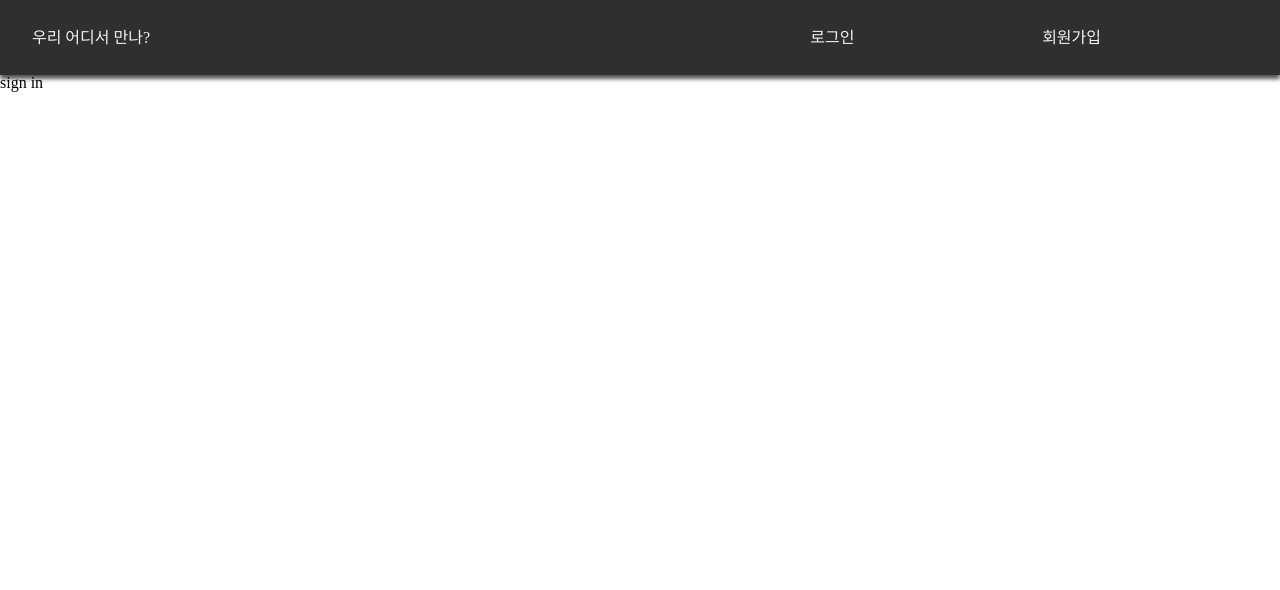
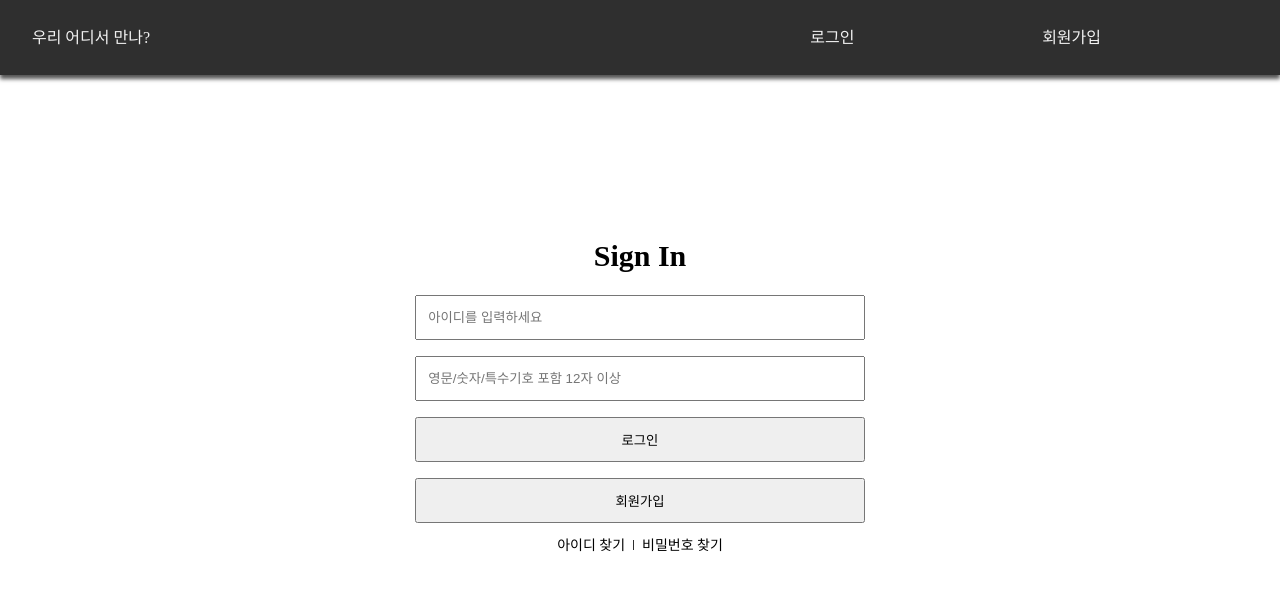
Before and after one commit to Insoo1208/where_do_we_meet, a React (Create React App) app: page /signin in a window 1280 px wide. Shown: the top 590 px of the page. Built offline with nearby package versions, Linux system fonts and the light colour scheme.

Commit message:
로그인 페이지 기본 구조 작성

```diff
--- a/src/pages/sign/SignIn.js
+++ b/src/pages/sign/SignIn.js
@@ -1,8 +1,74 @@
-function SignIn(props) {
+import { Link } from "react-router-dom";
+import styled from "styled-components";
+
+const Wrapper = styled.div`
+  width: 500px;
+  margin: 0 auto;
+  display: flex;
+  flex-direction: column;
+  align-items: center;
+
+  h1 {
+    font-size: 30px;
+    font-weight: 700;
+    padding: 1rem 2rem 1.5rem;
+    cursor: default;
+  }
+`;
+
+const StyledInput = styled.input`
+  display: block;
+  padding-left: .7rem;
+  width: 90%;
+  height: 45px;
+  margin-bottom: 1rem;
+  `;
+
+const StyledButton = styled.button`
+  width: 90%;
+  height: 45px;
+  margin-bottom: 1rem;
+`;
+
+const SpanWrapper = styled.ul`
+  display: flex;
+
+  li {
+    font-size: 14px;
+
+    &:last-child::before {
+      content: '';
+      display: inline-block;
+      width: 1px;
+      height: .6rem;
+      background-color: #2e2e2e;
+    }
+  }
+`;
+
+const StyledLink = styled(Link)`
+  padding: .5rem;
+  color: black;
+  text-decoration: none;
+`;
+
+function SignIn() {
   return (
-    <div>
-      sign in
-    </div>
+    <section style={{ padding: '150px 0' }}>
+      <Wrapper>
+        <h1>Sign In</h1>
+        <label htmlFor="signInId"/>
+        <StyledInput type='text' id="signInId" placeholder="아이디를 입력하세요" />
+        <label htmlFor="signInPw"/>
+        <StyledInput type='password' id="signInPw" placeholder="영문/숫자/특수기호 포함 12자 이상" />
+        <StyledButton>로그인</StyledButton>
+        <StyledButton>회원가입</StyledButton>
+        <SpanWrapper>
+          <li><StyledLink to="/findid">아이디 찾기</StyledLink></li>
+          <li><StyledLink to="/findpw">비밀번호 찾기</StyledLink></li>
+        </SpanWrapper>
+      </Wrapper>
+    </section>
   );
 }
 
```
